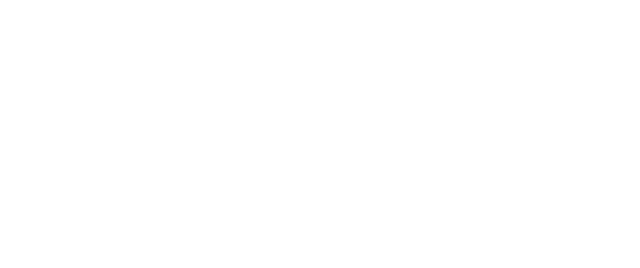
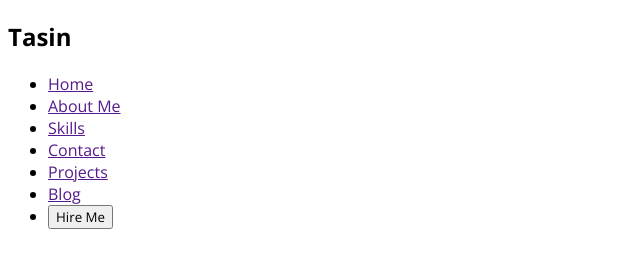
Before and after one commit to mirtasinahmed/My-portfolio, a plain HTML site: page index.html in a window 1280 px wide. Shown: the whole page, without its empty margins (0-640 px from the left). Drawn offline with nearby package versions, Linux system fonts and the light colour scheme.

Commit message:
first update

```diff
--- a/index.html
+++ b/index.html
@@ -5,9 +5,28 @@
     <meta charset="UTF-8">
     <meta name="viewport" content="width=device-width, initial-scale=1.0">
     <title>Mir Tasin Ahmed Portfolio</title>
+    <link rel="preconnect" href="https://fonts.googleapis.com">
+    <link rel="preconnect" href="https://fonts.gstatic.com" crossorigin>
+    <link href="https://fonts.googleapis.com/css2?family=Open+Sans:ital,wght@0,300..800;1,300..800&display=swap"
+        rel="stylesheet">
+        <link rel="stylesheet" href="styles.css">
 </head>
 
 <body>
+    <nav>
+        <div>
+            <h2>Tasin </h2>
+        </div>
+        <ul>
+            <li><a href="">Home</a></li>
+            <li><a href="">About Me</a></li>
+            <li><a href="">Skills</a></li>
+            <li><a href="">Contact</a></li>
+            <li><a href="">Projects</a></li>
+            <li><a href="">Blog</a></li>
+            <li><button>Hire Me</button></li>
+        </ul>
+    </nav>
 
 </body>
 
--- /dev/null
+++ b/styles.css
@@ -0,0 +1,3 @@
+*{
+    font-family: "Open Sans", sans-serif;
+}
```
